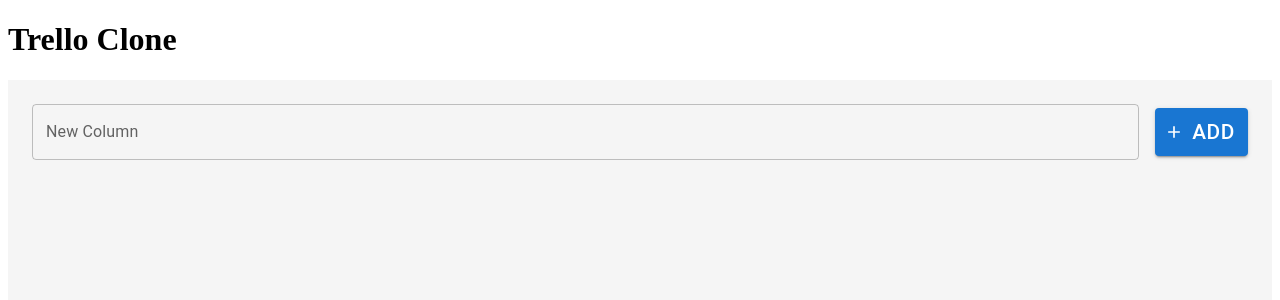
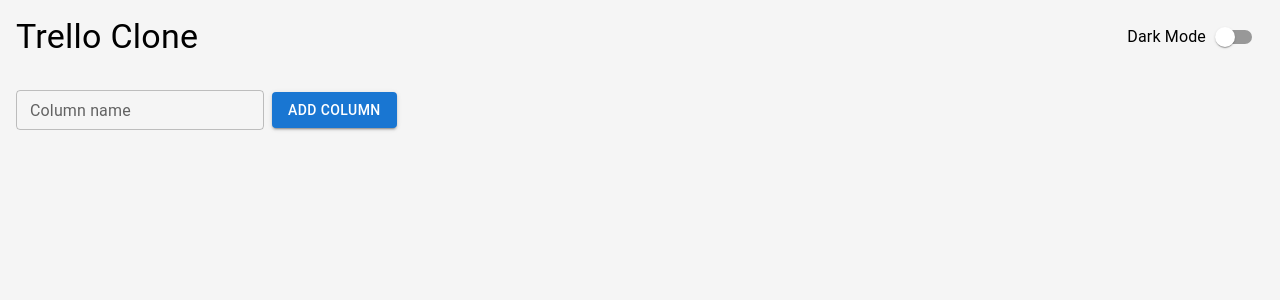
Before and after one commit to YeMyat144/task-card, a React (Vite) app: page / in a window 1280 px wide. Shown: the top 300 px of the page. Built offline with nearby package versions, Linux system fonts and the light colour scheme; the HTML template or start-up script is replaced by a standard one.

Commit message:
Added dark mode

```diff
--- a/src/App.tsx
+++ b/src/App.tsx
@@ -1,20 +1,49 @@
 import React, { useState, useEffect } from 'react';
+import { ThemeProvider, createTheme, CssBaseline, Box, Switch, Typography } from '@mui/material';
 import Board from './components/Board';
-import { loadBoard, saveBoard } from './utils/localstorage';
+import { loadBoard, saveBoard } from './utils/localStorage';
 import { Column } from './types';
+
+const lightTheme = createTheme({
+  palette: {
+    mode: 'light',
+    primary: { main: '#1976d2' },
+    background: { default: '#f5f5f5', paper: '#ffffff' },
+    text: { primary: '#000000' },
+  },
+});
+
+const darkTheme = createTheme({
+  palette: {
+    mode: 'dark',
+    primary: { main: '#90caf9' },
+    background: { default: '#121212', paper: '#1e1e1e' },
+    text: { primary: '#ffffff' },
+  },
+});
 
 const App: React.FC = () => {
   const [columns, setColumns] = useState<Column[]>(loadBoard);
+  const [isDarkMode, setIsDarkMode] = useState(false);
+
+  const toggleTheme = () => setIsDarkMode(!isDarkMode);
 
   useEffect(() => {
     saveBoard(columns);
   }, [columns]);
 
   return (
-    <div>
-      <h1>Trello Clone</h1>
+    <ThemeProvider theme={isDarkMode ? darkTheme : lightTheme}>
+      <CssBaseline />
+      <Box sx={{ display: 'flex', alignItems: 'center', justifyContent: 'space-between', p: 2 }}>
+        <Typography variant="h4">Trello Clone</Typography>
+        <Box display="flex" alignItems="center">
+          <Typography variant="body1">Dark Mode</Typography>
+          <Switch checked={isDarkMode} onChange={toggleTheme} />
+        </Box>
+      </Box>
       <Board columns={columns} setColumns={setColumns} />
-    </div>
+    </ThemeProvider>
   );
 };
 
--- a/src/components/Board.tsx
+++ b/src/components/Board.tsx
@@ -1,14 +1,7 @@
 import React, { useState } from 'react';
+import { Box, TextField, Button, useTheme } from '@mui/material';
 import Column from './Column';
 import { Column as ColumnType } from '../types';
-import {
-  Box,
-  TextField,
-  Button,
-  Grid,
-  Paper
-} from '@mui/material';
-import AddIcon from '@mui/icons-material/Add';
 
 type BoardProps = {
   columns: ColumnType[];
@@ -16,6 +9,7 @@
 };
 
 const Board: React.FC<BoardProps> = ({ columns, setColumns }) => {
+  const theme = useTheme();
   const [newColumnName, setNewColumnName] = useState('');
 
   const addColumn = () => {
@@ -23,7 +17,7 @@
       const newColumn: ColumnType = {
         id: Date.now().toString(),
         title: newColumnName,
-        cards: [], // Initialize cards as an empty array
+        cards: [],
       };
       setColumns([...columns, newColumn]);
       setNewColumnName('');
@@ -33,50 +27,52 @@
   return (
     <Box
       sx={{
-        padding: 3,
-        backgroundColor: '#f5f5f5',
-        minHeight: '100vh',
+        padding: 2,
+        backgroundColor: theme.palette.background.default,
+        color: theme.palette.text.primary,
+        overflowX: 'hidden',
       }}
     >
 
-      <Box
-        display="flex"
-        alignItems="center"
-        gap={2}
-        sx={{ marginBottom: 3 }}
-      >
+      <Box sx={{ display: 'flex', gap: 1, alignItems: 'center', marginBottom: 2 }}>
         <TextField
-          label="New Column"
+          label="Column name"
           variant="outlined"
+          size="small"
           value={newColumnName}
           onChange={(e) => setNewColumnName(e.target.value)}
-          placeholder="Column name"
-          fullWidth
         />
-        <Button
-          variant="contained"
-          color="primary"
-          onClick={addColumn}
-          startIcon={<AddIcon />}
-          sx={{ height: 'fit-content', fontSize: '1.3rem' }}
-        >
-          Add
+        <Button variant="contained" onClick={addColumn}>
+          Add Column
         </Button>
       </Box>
 
-      <Grid container spacing={3}>
+      <Box
+        sx={{
+          display: 'flex',
+          overflowX: 'auto', // Allows horizontal scrolling
+          paddingBottom: 1,
+          scrollbarWidth: 'none', // Hide scrollbar for Firefox
+          '&::-webkit-scrollbar': { display: 'none' }, // Hide scrollbar for Chrome/Safari
+        }}
+      >
         {columns.map((column) => (
-          <Grid item key={column.id} xs={12} sm={6} md={4} lg={3}>
-            <Paper elevation={3} sx={{ padding: 2 }}>
-              <Column
-                column={column}
-                columns={columns}
-                setColumns={setColumns}
-              />
-            </Paper>
-          </Grid>
+          <Box
+            key={column.id}
+            sx={{
+              minWidth: '300px', // Set a fixed minimum width for columns
+              flexShrink: 0, // Prevents columns from shrinking
+              marginRight: 2, // Space between columns
+              border: `1px solid ${theme.palette.divider}`, // Add border
+              borderRadius: 2, // Optional: round corners of the column
+              backgroundColor: theme.palette.background.paper, // Background color for the column
+              padding: 1, // Inner padding for column content
+            }}
+          >
+            <Column column={column} columns={columns} setColumns={setColumns} />
+          </Box>
         ))}
-      </Grid>
+      </Box>
     </Box>
   );
 };
--- a/src/components/Card.tsx
+++ b/src/components/Card.tsx
@@ -1,22 +1,7 @@
 import React, { useState } from 'react';
+import { Box, Typography, IconButton, Paper, Button, Checkbox, TextField, useTheme } from '@mui/material';
+import DeleteIcon from '@mui/icons-material/Delete';
 import { Card as CardType, Column as ColumnType, Task as TaskType } from '../types';
-import {
-  Box,
-  Typography,
-  Button,
-  IconButton,
-  Checkbox,
-  TextField,
-  Dialog,
-  DialogActions,
-  DialogContent,
-  DialogTitle,
-  Paper,
-  Divider,
-} from '@mui/material';
-import DeleteIcon from '@mui/icons-material/Delete';
-import AddIcon from '@mui/icons-material/Add';
-import MenuIcon from '@mui/icons-material/Menu';
 
 type CardProps = {
   card: CardType;
@@ -26,11 +11,12 @@
 };
 
 const Card: React.FC<CardProps> = ({ card, columnId, columns, setColumns }) => {
+  const theme = useTheme();
   const [showTaskForm, setShowTaskForm] = useState(false);
   const [taskTitle, setTaskTitle] = useState('');
   const [taskDescription, setTaskDescription] = useState('');
   const [taskDueDate, setTaskDueDate] = useState('');
-  const [taskLabel, setTaskLabel] = useState('#ffffff'); // Default to white
+  const [taskLabel, setTaskLabel] = useState('#ffffff');
 
   const addTask = () => {
     if (taskTitle.trim()) {
@@ -70,7 +56,7 @@
   const deleteCard = () => {
     const updatedColumns = columns.map((col) =>
       col.id === columnId
-        ? { ...col, cards: col.cards.filter((c) => c.id !== card.id) }
+        ? { ...col, cards: col.cards.filter(c => c.id !== card.id) }
         : col
     );
 
@@ -82,9 +68,31 @@
       col.id === columnId
         ? {
             ...col,
-            cards: col.cards.map((c) =>
+            cards: col.cards.map(c =>
               c.id === card.id
-                ? { ...c, tasks: c.tasks.filter((task) => task.id !== taskId) }
+                ? { ...c, tasks: c.tasks.filter(task => task.id !== taskId) }
+                : c
+            ),
+          }
+        : col
+    );
+
+    setColumns(updatedColumns);
+  };
+
+  const toggleTaskCompletion = (taskId: string) => {
+    const updatedColumns = columns.map((col) =>
+      col.id === columnId
+        ? {
+            ...col,
+            cards: col.cards.map(c =>
+              c.id === card.id
+                ? {
+                    ...c,
+                    tasks: c.tasks.map(t =>
+                      t.id === taskId ? { ...t, completed: !t.completed } : t
+                    ),
+                  }
                 : c
             ),
           }
@@ -97,57 +105,91 @@
   const completedTasks = card.tasks.filter((task) => task.completed).length;
 
   return (
-    <Paper elevation={2} sx={{ padding: 2, marginBottom: 2, backgroundColor: '#fafafa' }}>
+    <Paper
+      sx={{
+        backgroundColor: theme.palette.background.paper,
+        padding: 2,
+        borderRadius: 2,
+        marginBottom: 2,
+        color: theme.palette.text.primary,
+      }}
+    >
       <Box display="flex" justifyContent="space-between" alignItems="center" mb={1}>
-        <Typography variant="h6" color="primary" noWrap>
+        <Typography variant="h6" sx={{ color: theme.palette.text.primary }}>
           {card.title}
         </Typography>
-        <Box>
-          <IconButton color="secondary" onClick={deleteCard}>
-            <DeleteIcon />
-          </IconButton>
-          <IconButton color="primary" onClick={() => setShowTaskForm(true)}>
-            <MenuIcon />
-          </IconButton>
-        </Box>
+        <IconButton onClick={deleteCard} color="error">
+          <DeleteIcon />
+        </IconButton>
       </Box>
-
       <Typography variant="body2" color="textSecondary">
         {completedTasks} / {card.tasks.length} Tasks Completed
       </Typography>
 
-      <Divider sx={{ my: 1 }} />
+      {showTaskForm && (
+        <Box mt={2} display="flex" flexDirection="column" gap={1}>
+          <TextField
+            label="Task Title"
+            value={taskTitle}
+            onChange={(e) => setTaskTitle(e.target.value)}
+            variant="outlined"
+            fullWidth
+          />
+          <TextField
+            label="Description"
+            value={taskDescription}
+            onChange={(e) => setTaskDescription(e.target.value)}
+            variant="outlined"
+            fullWidth
+            multiline
+          />
+          <TextField
+            label="Due Date"
+            type="date"
+            value={taskDueDate}
+            onChange={(e) => setTaskDueDate(e.target.value)}
+            InputLabelProps={{
+              shrink: true,
+            }}
+            fullWidth
+          />
+          <TextField
+            label="Label Color"
+            type="color"
+            value={taskLabel}
+            onChange={(e) => setTaskLabel(e.target.value)}
+            fullWidth
+          />
+          <Box display="flex" justifyContent="space-between" mt={1}>
+            <Button variant="contained" color="primary" onClick={addTask}>
+              Add Task
+            </Button>
+            <Button variant="outlined" onClick={resetTaskForm}>
+              Cancel
+            </Button>
+          </Box>
+        </Box>
+      )}
 
-      <Box>
+      <Button onClick={() => setShowTaskForm(!showTaskForm)} sx={{ mt: 2 }}>
+        {showTaskForm ? 'Hide Task Form' : 'Add New Task'}
+      </Button>
+
+      <Box mt={2}>
         {card.tasks.map((task) => (
-          <Box key={task.id} display="flex" alignItems="center" gap={2} sx={{ paddingY: 1 }}>
+          <Box key={task.id} display="flex" alignItems="center" justifyContent="space-between" mt={1}>
             <Checkbox
               checked={task.completed}
-              onChange={() => {
-                const updatedColumns = columns.map((col) =>
-                  col.id === columnId
-                    ? {
-                        ...col,
-                        cards: col.cards.map((c) =>
-                          c.id === card.id
-                            ? {
-                                ...c,
-                                tasks: c.tasks.map((t) =>
-                                  t.id === task.id ? { ...t, completed: !t.completed } : t
-                                ),
-                              }
-                            : c
-                        ),
-                      }
-                    : col
-                );
-                setColumns(updatedColumns);
-              }}
+              onChange={() => toggleTaskCompletion(task.id)}
+              color="primary"
             />
             <Box flex={1}>
               <Typography
-                variant="subtitle1"
-                style={{ textDecoration: task.completed ? 'line-through' : 'none' }}
+                variant="body1"
+                sx={{
+                  textDecoration: task.completed ? 'line-through' : 'none',
+                  color: theme.palette.text.primary,
+                }}
               >
                 {task.title}
               </Typography>
@@ -158,58 +200,12 @@
                 Due: {task.dueDate}
               </Typography>
             </Box>
-            <IconButton color="error" onClick={() => deleteTask(task.id)}>
-              <DeleteIcon fontSize="small" />
+            <IconButton onClick={() => deleteTask(task.id)} color="error">
+              <DeleteIcon />
             </IconButton>
           </Box>
         ))}
       </Box>
-
-      <Dialog open={showTaskForm} onClose={resetTaskForm}>
-        <DialogTitle>Add New Task</DialogTitle>
-        <DialogContent>
-          <TextField
-            autoFocus
-            margin="dense"
-            label="Task Title"
-            type="text"
-            fullWidth
-            variant="outlined"
-            value={taskTitle}
-            onChange={(e) => setTaskTitle(e.target.value)}
-          />
-          <TextField
-            margin="dense"
-            label="Description"
-            type="text"
-            fullWidth
-            variant="outlined"
-            multiline
-            rows={2}
-            value={taskDescription}
-            onChange={(e) => setTaskDescription(e.target.value)}
-          />
-          <TextField
-            margin="dense"
-            label="Due Date"
-            type="date"
-            fullWidth
-            variant="outlined"
-            value={taskDueDate}
-            onChange={(e) => setTaskDueDate(e.target.value)}
-            InputLabelProps={{ shrink: true }}
-          />
-
-        </DialogContent>
-        <DialogActions>
-          <Button onClick={resetTaskForm} color="secondary">
-            Cancel
-          </Button>
-          <Button onClick={addTask} color="primary" variant="contained" startIcon={<AddIcon />}>
-            Add Task
-          </Button>
-        </DialogActions>
-      </Dialog>
     </Paper>
   );
 };
--- a/src/components/Column.tsx
+++ b/src/components/Column.tsx
@@ -1,16 +1,8 @@
 import React, { useState } from 'react';
+import { TextField, Button, Box, Typography, IconButton, useTheme } from '@mui/material';
+import DeleteIcon from '@mui/icons-material/Delete';
 import Card from './Card';
 import { Column as ColumnType, Card as CardType } from '../types';
-import {
-  Box,
-  TextField,
-  Button,
-  Typography,
-  IconButton,
-  Divider
-} from '@mui/material';
-import DeleteIcon from '@mui/icons-material/Delete';
-import AddIcon from '@mui/icons-material/Add';
 
 type ColumnProps = {
   column: ColumnType;
@@ -19,8 +11,9 @@
 };
 
 const Column: React.FC<ColumnProps> = ({ column, columns, setColumns }) => {
+  const theme = useTheme();
   const [cardTitle, setCardTitle] = useState('');
-  const [cardLabel, setCardLabel] = useState('#ffffff'); // Default label color
+  const [cardLabel, setCardLabel] = useState('#ffffff');
 
   const deleteColumn = () => {
     setColumns(columns.filter((col) => col.id !== column.id));
@@ -33,51 +26,48 @@
         title: cardTitle,
         tasks: [],
         label: cardLabel,
-        dueDate: '', // Set as needed
+        dueDate: '',
       };
-
       const updatedColumns = columns.map((col) =>
         col.id === column.id ? { ...col, cards: [...col.cards, newCard] } : col
       );
-
       setColumns(updatedColumns);
       setCardTitle('');
-      setCardLabel('#ffffff'); // Reset to default color
+      setCardLabel('#ffffff');
     }
   };
 
   return (
-    <>
-      <Box display="flex" alignItems="center" justifyContent="space-between">
-        <Typography variant="h6">{column.title}</Typography>
-        <IconButton color="error" onClick={deleteColumn}>
+    <div style={{width:"30rem"}}>
+      <Box display="flex" alignItems="center" justifyContent="space-between" mb={2}>
+        <Typography variant="h6" color="textPrimary">
+          {column.title}
+        </Typography>
+        <IconButton onClick={deleteColumn} color="error">
           <DeleteIcon />
         </IconButton>
       </Box>
 
-      <Divider sx={{ marginY: 1 }} />
-
-      <Box display="flex" alignItems="center" gap={1} marginBottom={2}>
+      <Box display="flex" gap={1} mb={2}>
         <TextField
-          label="New Card"
-          variant="outlined"
+          label="Card Title"
           value={cardTitle}
           onChange={(e) => setCardTitle(e.target.value)}
-          placeholder="Card name"
-          size="small"
+          variant="outlined"
           fullWidth
+          sx={{
+            backgroundColor: theme.palette.background.default,
+            '& .MuiOutlinedInput-root': {
+              color: theme.palette.text.primary,
+            },
+          }}
         />
-        <Button
-          variant="contained"
-          color="primary"
-          onClick={addCard}
-          startIcon={<AddIcon />}
-        >
+        <Button variant="contained" color="primary" onClick={addCard}>
           Add
         </Button>
       </Box>
 
-      <Box>
+      <Box display="flex" flexDirection="column" gap={1}>
         {column.cards && column.cards.length > 0 ? (
           column.cards.map((card) => (
             <Card
@@ -89,12 +79,12 @@
             />
           ))
         ) : (
-          <Typography color="textSecondary" variant="body2">
+          <Typography variant="body2" color="textSecondary">
             No cards available
           </Typography>
         )}
       </Box>
-    </>
+    </div>
   );
 };
 
```
Also changed, not shown: src/components/Task.tsx (+7 -5 lines).
